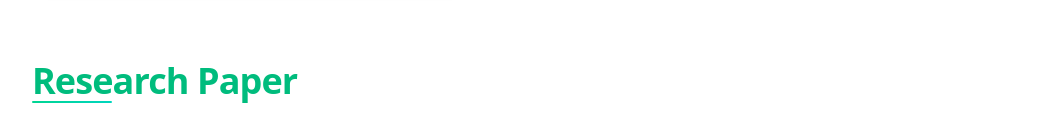
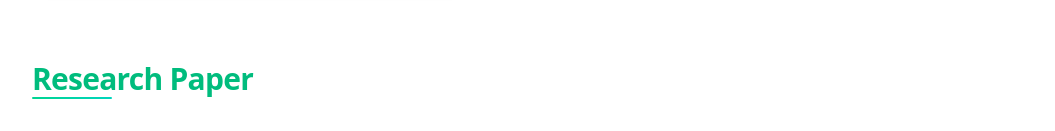
Before and after one commit to Raulgb4/raulgb4.github.io, an Astro site: page /en/experience in a window 1280 px wide. Shown: the part 3457-3588 px from the top of the page, without its empty margins (112-1167 px from the left). Built offline with nearby package versions, Linux system fonts and the light colour scheme; Astro itself is replaced by a stand-in of ours.

Commit message:
feat: adjust header size for improved visual hierarchy in experience section

```diff
--- a/src/pages/[lang]/experience.astro
+++ b/src/pages/[lang]/experience.astro
@@ -362,8 +362,8 @@ const pageSeo = {
       <!-- Header -->
       <Reveal as="header" class="space-y-4" delay={0}>
         <h2
-          class="text-3xl md:text-4xl font-semibold
-             text-emerald-500 tracking-tight"
+          class="text-2xl md:text-3xl font-semibold
+                text-emerald-500 tracking-tight"
         >
           {t(lang, "experience.research.title")}
         </h2>
```
